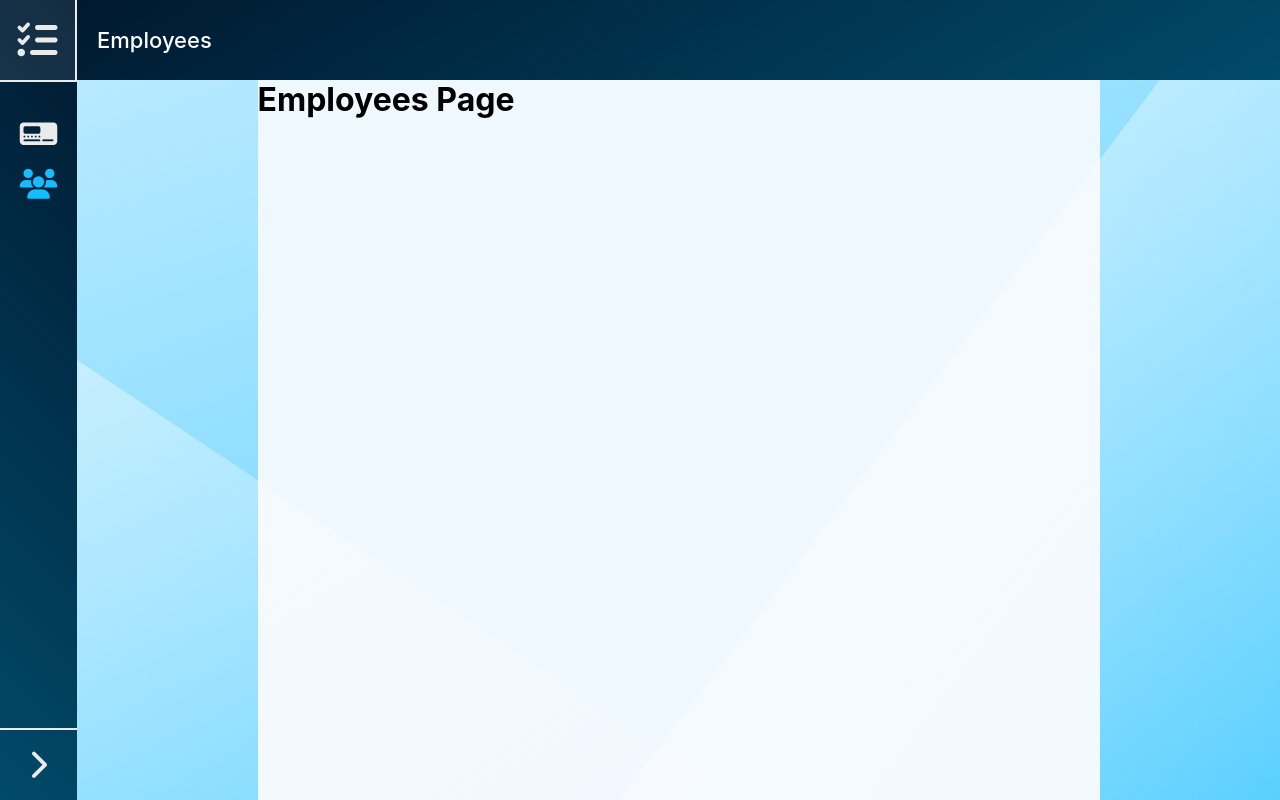
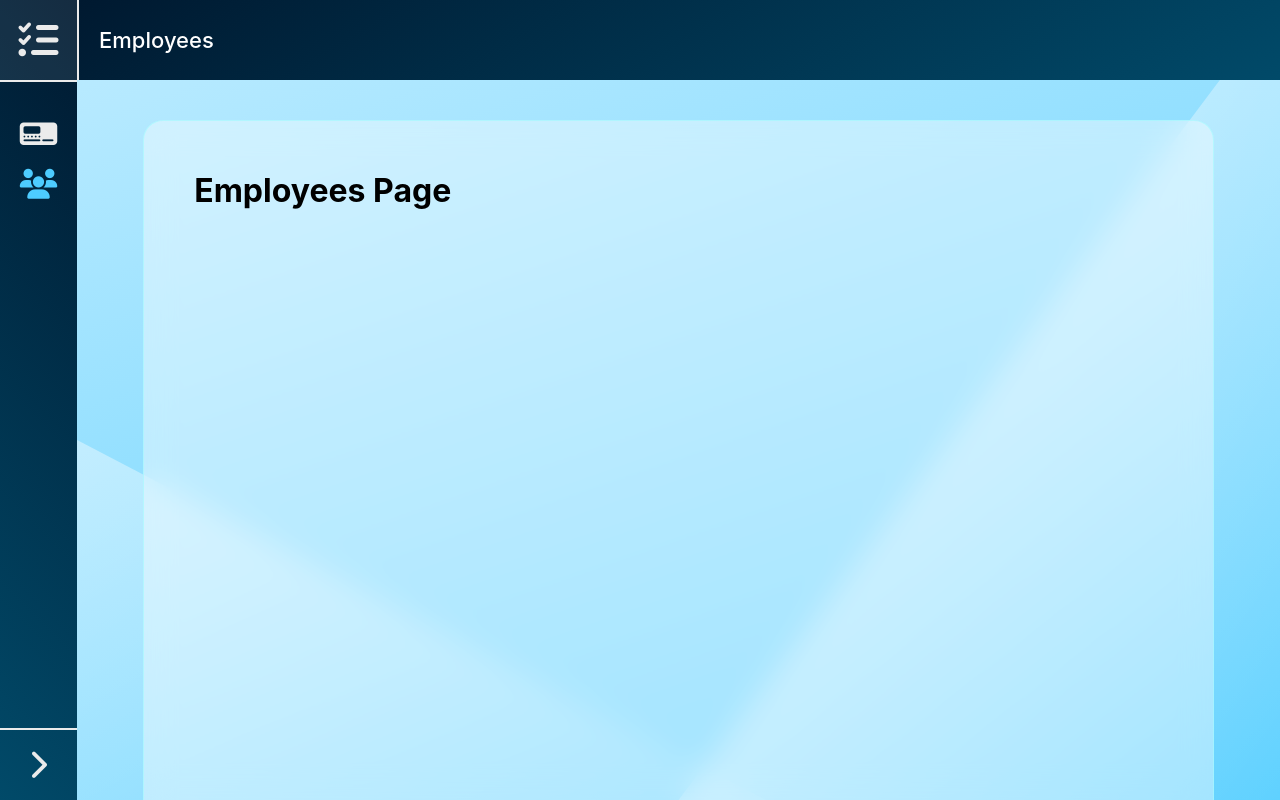
Before and after one commit to Reckadon/EmployeeManagementSite, a React (Create React App) app: page /employees in a window 1280 px wide. Built offline with nearby package versions, Linux system fonts and the light colour scheme.

Commit message:
content flow and scrollbar styling done

```diff
--- a/src/components/Container.js
+++ b/src/components/Container.js
@@ -12,9 +12,12 @@ class Container extends Component {
     return (
       <div id="container">
         <TopNav />
+        <div id="flex-container">
           <div id="background">
             <div className="triangle1"></div>
             <div className="triangle2"></div>
+          </div>
+        </div>
         <div id="content">
           <Switch>
             <Route exact path="/" component={Dashboard} />
@@ -22,7 +25,6 @@ class Container extends Component {
           </Switch>
         </div>
       </div>
-      </div>
     );
   }
 }
--- a/src/components/styles/container.css
+++ b/src/components/styles/container.css
@@ -1,9 +1,15 @@
 #container {
+  width: 100%;
+  height: 100vh;
+  overflow-x: hidden;
+}
+#flex-container {
   position: sticky;
   top: 0;
-  width: 100%;
+  height: 100%;
   display: flex;
   flex-direction: column;
+  overflow-x: hidden;
 }
 #background {
   height: 100%;
@@ -12,6 +18,7 @@
     rgba(77, 204, 255, 1) 0%,
     rgba(184, 234, 255, 1) 100%
   );
+  position: relative;
 }
 .triangle1,
 .triangle2 {
@@ -19,7 +26,7 @@
 }
 .triangle1 {
   height: 55%;
-  width: 55%;
+  width: 70%;
   clip-path: polygon(0 0, 0 100%, 100% 100%);
   background: linear-gradient(
     to right bottom,
@@ -43,11 +50,20 @@
 }
 
 #content {
-  z-index: 5;
-  background-color: rgb(240, 248, 255);
-  width: 70%;
-  height: 300vh;
+  position: relative;
+  transform: translateY(-95vh);
+  width: 89%;
+  box-sizing: border-box;
+  padding: 50px;
   margin: auto;
+  margin-bottom: -88vh;
+  /* temporary */
+  height: 200vh;
+
+  backdrop-filter: blur(15px);
+  background-color: rgba(255, 255, 255, 0.404);
+  border: 1px solid rgba(163, 249, 255, 0.637);
+  border-radius: 20px;
 }
 
 @media only screen and (max-width: 480px) {
--- a/src/components/styles/navbar.css
+++ b/src/components/styles/navbar.css
@@ -34,7 +34,6 @@
 }
 #navbar > a {
   border-bottom: solid 2px var(--nav-foreground);
-  border-right: solid 2px var(--nav-foreground);
 }
 ul {
   all: initial;
@@ -53,7 +52,7 @@ a {
   justify-content: center;
 }
 a.active .fas {
-  color: #15bdff;
+  color: rgb(77, 204, 255);
 }
 a > span {
   width: 100%;
--- a/src/components/styles/topnav.css
+++ b/src/components/styles/topnav.css
@@ -6,6 +6,8 @@ nav {
   color: var(--nav-foreground);
   min-height: 80px;
   z-index: 50;
+  position: relative;
+  border-left: solid 2px var(--nav-foreground);
 }
 nav > span {
   text-transform: capitalize;
--- a/src/index.css
+++ b/src/index.css
@@ -21,5 +21,21 @@ code {
   display: flex;
   height: 100%;
 }
+/*scrollbar*/
+::-webkit-scrollbar {
+  width: 11px;
+}
+::-webkit-scrollbar-thumb {
+  border-radius: 5px;
+  background-color: rgb(1, 74, 105);
+}
+::-webkit-scrollbar-track {
+  background: linear-gradient(
+    341deg,
+    rgba(77, 204, 255, 1) 0%,
+    rgba(184, 234, 255, 1) 100%
+  );
+}
+
 @media only screen and (max-width: 480px) {
 }
```
Lines whose indentation alone changed are shown as unchanged.
